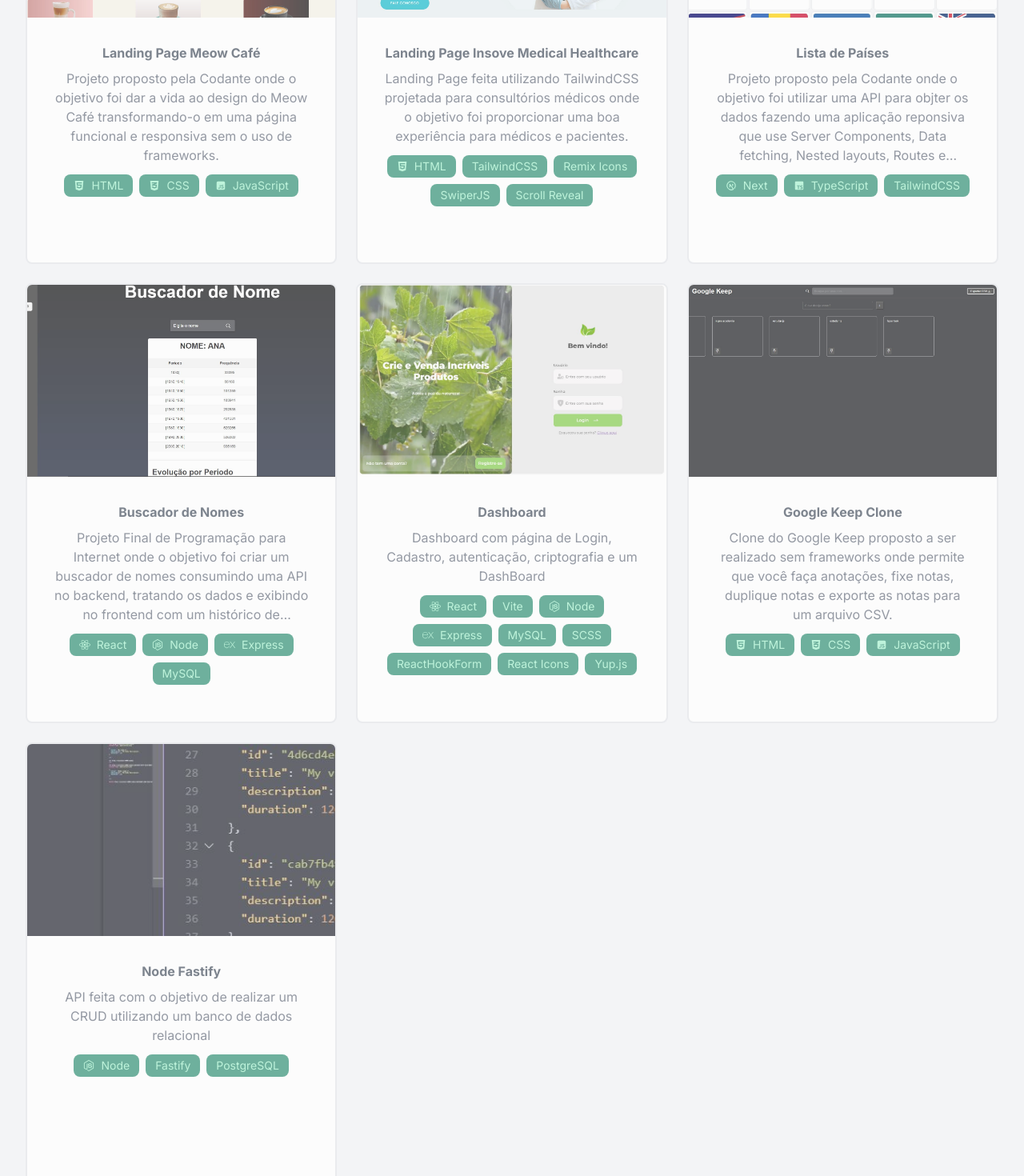
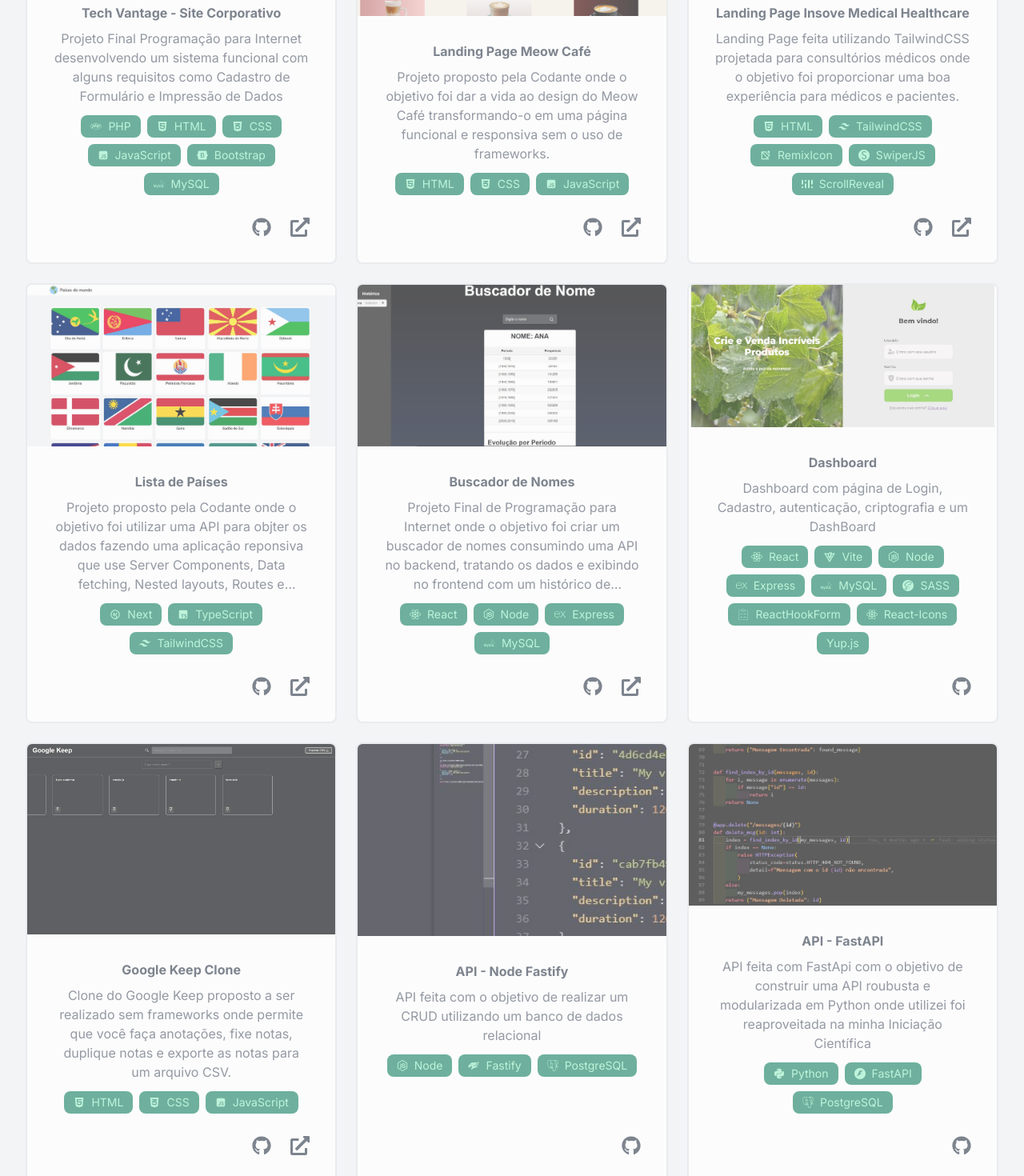
Before and after one commit to nathanmota-dev/portfolio, a Next.js app: page /en in a window 1280 px wide. Shown: the part 3560-5030 px from the top of the page at 80% size. Built offline with nearby package versions, Linux system fonts and the light colour scheme.

Commit message:
:sparkles: feat: create github and deploy buttons and update projects

```diff
--- a/app/[locale]/components/projects-list/index.tsx
+++ b/app/[locale]/components/projects-list/index.tsx
@@ -1,16 +1,18 @@
 import { ProjectCard } from "./project-card";
-import { FaCss3Alt, FaHtml5, FaNodeJs, FaReact, } from "react-icons/fa";
-import { RiJavascriptFill } from "react-icons/ri";
-import { TbBrandNextjs } from "react-icons/tb";
-import { SiExpress } from "react-icons/si";
+import { FaCss3Alt, FaHtml5, FaNodeJs, FaPhp, FaPython, FaReact, } from "react-icons/fa";
+import { RiJavascriptFill, RiRemixiconLine } from "react-icons/ri";
+import { TbBrandNextjs, TbBrandVite } from "react-icons/tb";
+import { SiBootstrap, SiExpress, SiFastapi, SiFastify, SiMysql, SiPostgresql, SiReacthookform, SiSass, SiScrollreveal, SiShadcnui, SiStyledcomponents, SiSwiper, SiTailwindcss, SiZod } from "react-icons/si";
 import { BiLogoTypescript } from "react-icons/bi";
-import CoffeeLP from "../../../../public/projects/Coffee-LP.jpg"
-import InsoveLP from "../../../../public/projects/Insove-LP.jpg"
-import Buscador from "../../../../public/projects/Buscador.jpg"
-import Dash from "../../../../public/projects/Dash.jpg"
-import ListaDePaises from "../../../../public/projects/ListaDePaises.jpg"
-import GoogleKeep from "../../../../public/projects/GoogleKeep.jpg"
-import NodeFastify from "../../../../public/projects/NodeFastify.jpg"
+import CoffeeLP from "/public/projects/Coffee-LP.jpg"
+import InsoveLP from "/public/projects/Insove-LP.jpg"
+import Buscador from "/public/projects/Buscador.jpg"
+import Dash from "/public/projects/Dash.jpg"
+import ListaDePaises from "/public/projects/ListaDePaises.jpg"
+import GoogleKeep from "/public/projects/GoogleKeep.jpg"
+import NodeFastify from "/public/projects/NodeFastify.jpg"
+import TechVantage from "/public/projects/TechVantage.jpg"
+import FastAPI from "/public/projects/FastAPI.jpg"
 
 const techIcons = {
     "React": FaReact,
@@ -21,50 +23,98 @@ const techIcons = {
     "CSS": FaCss3Alt,
     "HTML": FaHtml5,
     "Express": SiExpress,
+    "StyledComponents": SiStyledcomponents,
+    "SASS": SiSass,
+    "Shadcn/ui": SiShadcnui,
+    "Bootstrap": SiBootstrap,
+    "MySQL": SiMysql,
+    "PHP": FaPhp,
+    "TailwindCSS": SiTailwindcss,
+    "Fastify": SiFastify,
+    "FastAPI": SiFastapi,
+    "Vite": TbBrandVite,
+    "ReactHookForm": SiReacthookform,
+    "ScrollReveal": SiScrollreveal,
+    "SwiperJS": SiSwiper,
+    "Zod": SiZod,
+    "RemixIcon": RiRemixiconLine,
+    "React-Icons": FaReact,
+    "Python": FaPython,
+    "PostgreSQL": SiPostgresql
 };
 
 const projectsList = [
     {
+        image: TechVantage,
+        title: "Tech Vantage - Site Corporativo",
+        description: "Projeto Final Programação para Internet desenvolvendo um sistema funcional com alguns requisitos como Cadastro de Formulário e Impressão de Dados",
+        technologies: ["PHP", "HTML", "CSS", "JavaScript", "Bootstrap", "MySQL"],
+        githubUrl: "https://github.com/nathanmota-dev/Programacao-para-Internet-1",
+        deployUrl: "http://techvantage.infinityfreeapp.com/index.php"
+    },
+    {
         image: CoffeeLP,
         title: "Landing Page Meow Café",
         description: "Projeto proposto pela Codante onde o objetivo foi dar a vida ao design do Meow Café transformando-o em uma página funcional e responsiva sem o uso de frameworks.",
-        technologies: ["HTML", "CSS", "JavaScript"]
+        technologies: ["HTML", "CSS", "JavaScript"],
+        githubUrl: "https://github.com/nathanmota-dev/landing-page-meow-cafe",
+        deployUrl: "https://nathanmota-dev.github.io/landing-page-meow-cafe/"
     },
     {
         image: InsoveLP,
         title: "Landing Page Insove Medical Healthcare",
         description: "Landing Page feita utilizando TailwindCSS projetada para consultórios médicos onde o objetivo foi proporcionar uma boa experiência para médicos e pacientes.",
-        technologies: ["HTML", "TailwindCSS", "Remix Icons", "SwiperJS", "Scroll Reveal"]
+        technologies: ["HTML", "TailwindCSS", "RemixIcon", "SwiperJS", "ScrollReveal"],
+        githubUrl: "https://github.com/nathanmota-dev/landing-page-insove-medical-healthcare",
+        deployUrl: "https://insove-medical-healthcare.netlify.app/"
     },
     {
         image: ListaDePaises,
         title: "Lista de Países",
         description: "Projeto proposto pela Codante onde o objetivo foi utilizar uma API para objter os dados fazendo uma aplicação reponsiva que use Server Components, Data fetching, Nested layouts, Routes e Loading",
-        technologies: ["Next", "TypeScript", "TailwindCSS"]
+        technologies: ["Next", "TypeScript", "TailwindCSS"],
+        githubUrl: "https://github.com/nathanmota-dev/mp-lista-de-paises-next",
+        deployUrl: "https://mp-lista-de-paises-next-delta.vercel.app/"
     },
     {
         image: Buscador,
         title: "Buscador de Nomes",
         description: "Projeto Final de Programação para Internet onde o objetivo foi criar um buscador de nomes consumindo uma API no backend, tratando os dados e exibindo no frontend com um histórico de consultas.",
-        technologies: ["React", "Node", "Express", "MySQL"]
+        technologies: ["React", "Node", "Express", "MySQL"],
+        githubUrl: "https://github.com/nathanmota-dev/programacao-para-internet-2",
+        deployUrl: "https://programacao-para-internet-2.vercel.app/"
     },
     {
         image: Dash,
         title: "Dashboard",
         description: "Dashboard com página de Login, Cadastro, autenticação, criptografia e um DashBoard",
-        technologies: ["React", "Vite", "Node", "Express", "MySQL", "SCSS", "ReactHookForm", "React Icons", "Yup.js"]
+        technologies: ["React", "Vite", "Node", "Express", "MySQL", "SASS", "ReactHookForm", "React-Icons", "Yup.js"],
+        githubUrl: "https://github.com/nathanmota-dev/fullstack-auth-dash-client",
+        deployUrl: ""
     },
     {
         image: GoogleKeep,
         title: "Google Keep Clone",
         description: "Clone do Google Keep proposto a ser realizado sem frameworks onde permite que você faça anotações, fixe notas, duplique notas e exporte as notas para um arquivo CSV.",
-        technologies: ["HTML", "CSS", "JavaScript"]
+        technologies: ["HTML", "CSS", "JavaScript"],
+        githubUrl: "https://github.com/nathanmota-dev/Google-Keep-JS",
+        deployUrl: "https://google-keep-js.vercel.app/"
     },
     {
         image: NodeFastify,
-        title: "Node Fastify",
+        title: "API - Node Fastify",
         description: "API feita com o objetivo de realizar um CRUD utilizando um banco de dados relacional",
-        technologies: ["Node", "Fastify", "PostgreSQL"]
+        technologies: ["Node", "Fastify", "PostgreSQL"],
+        githubUrl: "https://github.com/nathanmota-dev/node-com-fastify",
+        deployUrl: ""
+    },
+    {
+        image: FastAPI,
+        title: "API - FastAPI",
+        description: "API feita com FastApi com o objetivo de construir uma API roubusta e modularizada em Python onde utilizei foi reaproveitada na minha Iniciação Científica",
+        technologies: ["Python", "FastAPI", "PostgreSQL"],
+        githubUrl: "https://github.com/nathanmota-dev/node-com-fastify",
+        deployUrl: ""
     }
 ]
 
@@ -81,6 +131,8 @@ export const ProjectList = () => {
                     description={project.description}
                     technologies={project.technologies}
                     techIcons={techIcons}
+                    githubUrl={project.githubUrl}
+                    deployUrl={project.deployUrl}
                 />
             ))}
         </section>
--- a/app/[locale]/components/projects-list/project-card/index.tsx
+++ b/app/[locale]/components/projects-list/project-card/index.tsx
@@ -1,6 +1,7 @@
 import Image, { StaticImageData } from "next/image";
 import { TechBadge } from "../../tech-badge";
 import { IconType } from "react-icons";
+import { FaExternalLinkAlt, FaGithub } from "react-icons/fa";
 
 type ProjectCardProps = {
     image: StaticImageData;
@@ -8,9 +9,11 @@ type ProjectCardProps = {
     description: string;
     technologies: string[];
     techIcons: { [key: string]: IconType };
+    githubUrl: string;
+    deployUrl: string;
 }
 
-export const ProjectCard = ({ image, title, description, technologies, techIcons }: ProjectCardProps) => {
+export const ProjectCard = ({ image, title, description, technologies, techIcons, githubUrl, deployUrl }: ProjectCardProps) => {
 
     return (
         <div className="rounded-lg h-[550px] flex flex-col bg-white dark:bg-zinc-800  overflow-hidden border-2 border-gray-200 dark:border-gray-800 hover:border-emerald-500 opacity-70 hover:opacity-100 transition-all group">
@@ -40,6 +43,16 @@ export const ProjectCard = ({ image, title, description, technologies, techIcons
                         );
                     })}
                 </span>
+                <div className="mt-auto flex justify-end gap-x-6 pt-4">
+                    <a href={githubUrl} target="_blank" rel="noopener noreferrer" className="text-gray-600 hover:text-emerald-500 transition-all">
+                        <FaGithub size={24} />
+                    </a>
+                    {deployUrl && deployUrl.length > 1 && (
+                        <a href={deployUrl} target="_blank" rel="noopener noreferrer" className="text-gray-600 hover:text-emerald-500 transition-all">
+                            <FaExternalLinkAlt size={24} />
+                        </a>
+                    )}
+                </div>
             </div>
         </div>
     );
```
Also changed, not shown: public/projects/FastAPI.JPG (added), public/projects/TechVantage.JPG (added).
